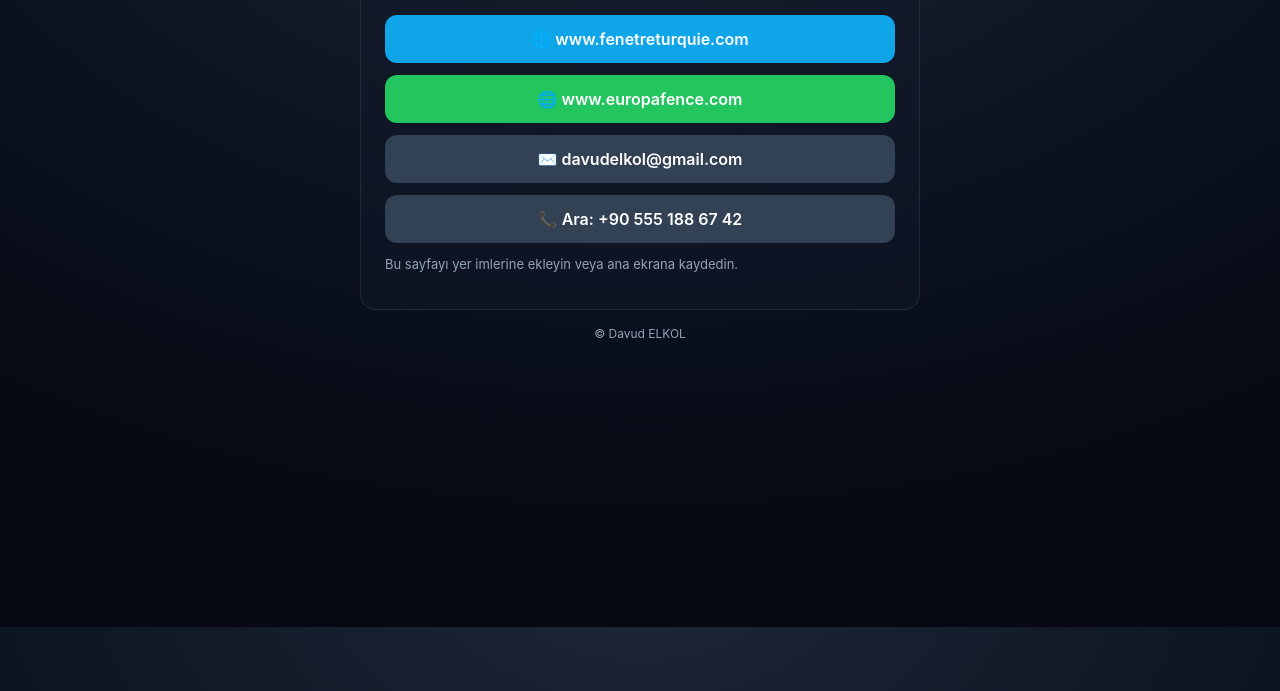
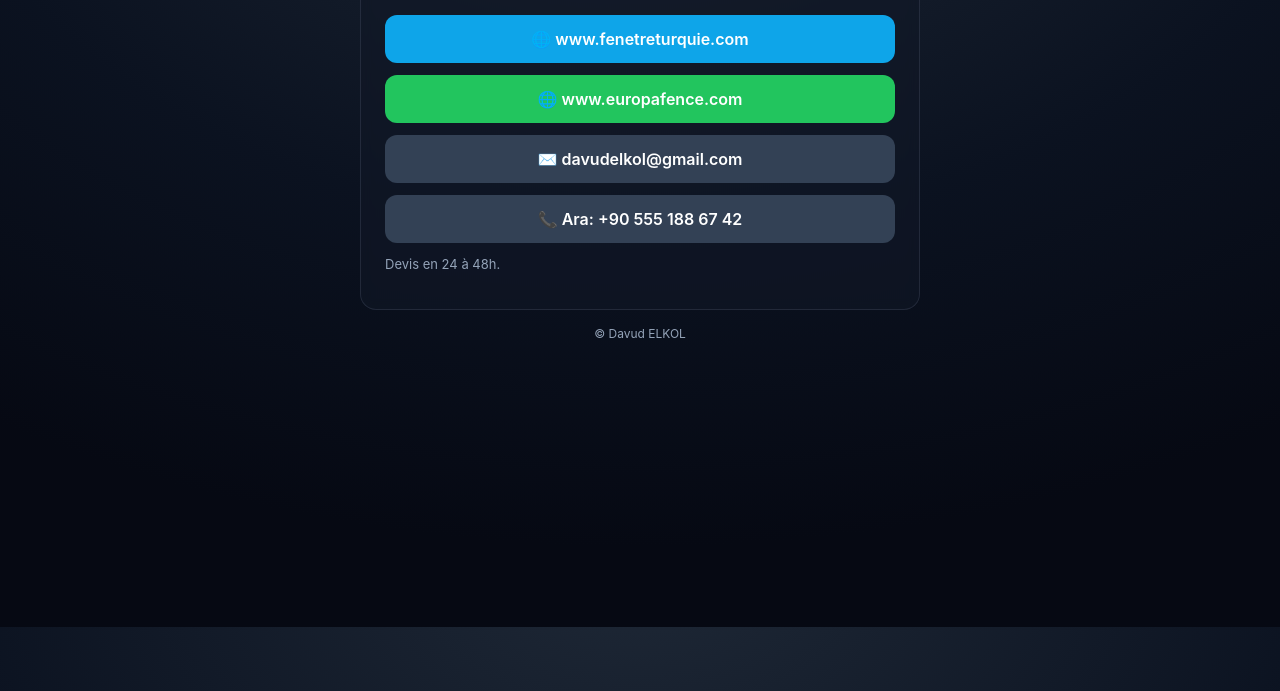
Before and after one commit to elkoldavud/DAVUD-ELKOL, a plain HTML site: page index.html in a window 1280 px wide. Shown: the part 173-864 px from the top of the page. Drawn offline with Linux system fonts and the light colour scheme.

Commit message:
Update index.html

```diff
--- a/index.html
+++ b/index.html
@@ -43,7 +43,7 @@
         <a class="btn dark" href="mailto:davudelkol@gmail.com">✉️ davudelkol@gmail.com</a>
         <a class="btn dark" href="tel:+905551886742">📞 Ara: +90 555 188 67 42</a>
       </div>
-      <p class="small">Bu sayfayı yer imlerine ekleyin veya ana ekrana kaydedin.</p>
+      <p class="small">Devis en 24 à 48h.</p>
     </div>
     <div class="footer">© Davud ELKOL</div>
   </div>
```
